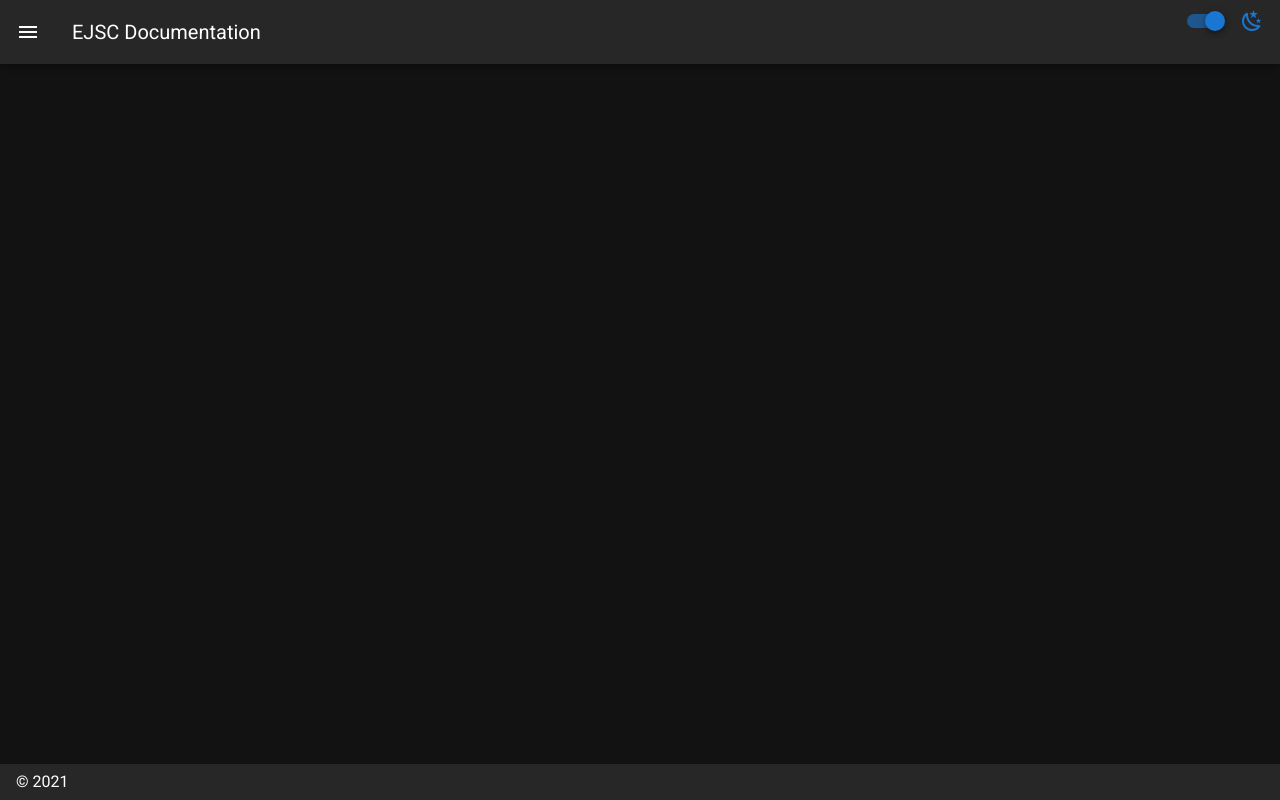
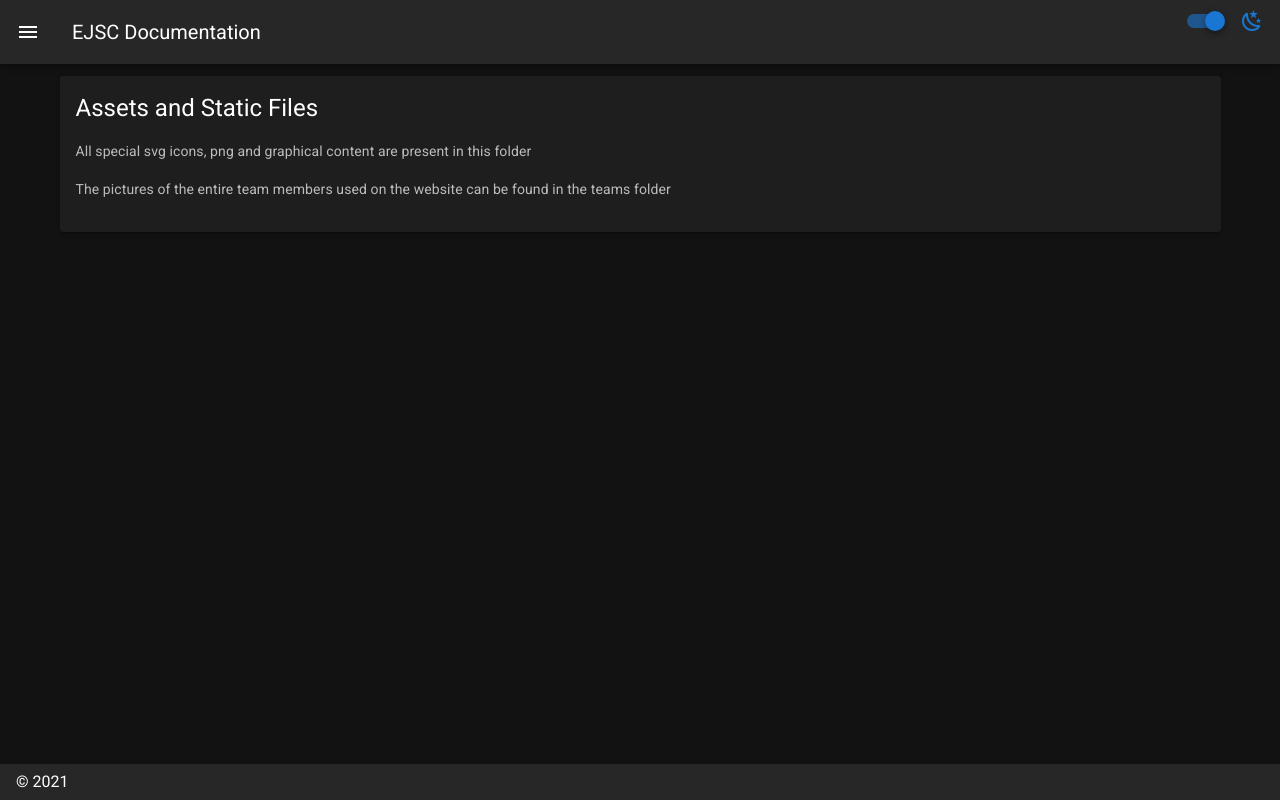
Before and after one commit to IAmMasterCraft/ejsc-docs, a Nuxt app: page /assets in a window 1280 px wide. Built offline with nearby package versions, Linux system fonts and the light colour scheme.

Commit message:
assets docs

```diff
--- /dev/null
+++ b/pages/assets.vue
@@ -0,0 +1,27 @@
+<template>
+  <v-row justify="center" align="center">
+    <v-col cols="12">
+      <v-card>
+        <v-card-title class="headline">
+          Assets and Static Files
+        </v-card-title>
+        <v-card-text>
+          <p>
+            All special svg icons, png and graphical content are present in this folder
+          <p/>
+          <p>The pictures of the entire team members used on the website can be found in the teams folder</p>
+        </v-card-text>
+        <v-card-actions v-if="true === false">
+          <v-spacer />
+          <v-btn
+            color="primary"
+            nuxt
+            to="/inspire"
+          >
+            Continue
+          </v-btn>git
+        </v-card-actions>
+      </v-card>
+    </v-col>
+  </v-row>
+</template>
```
